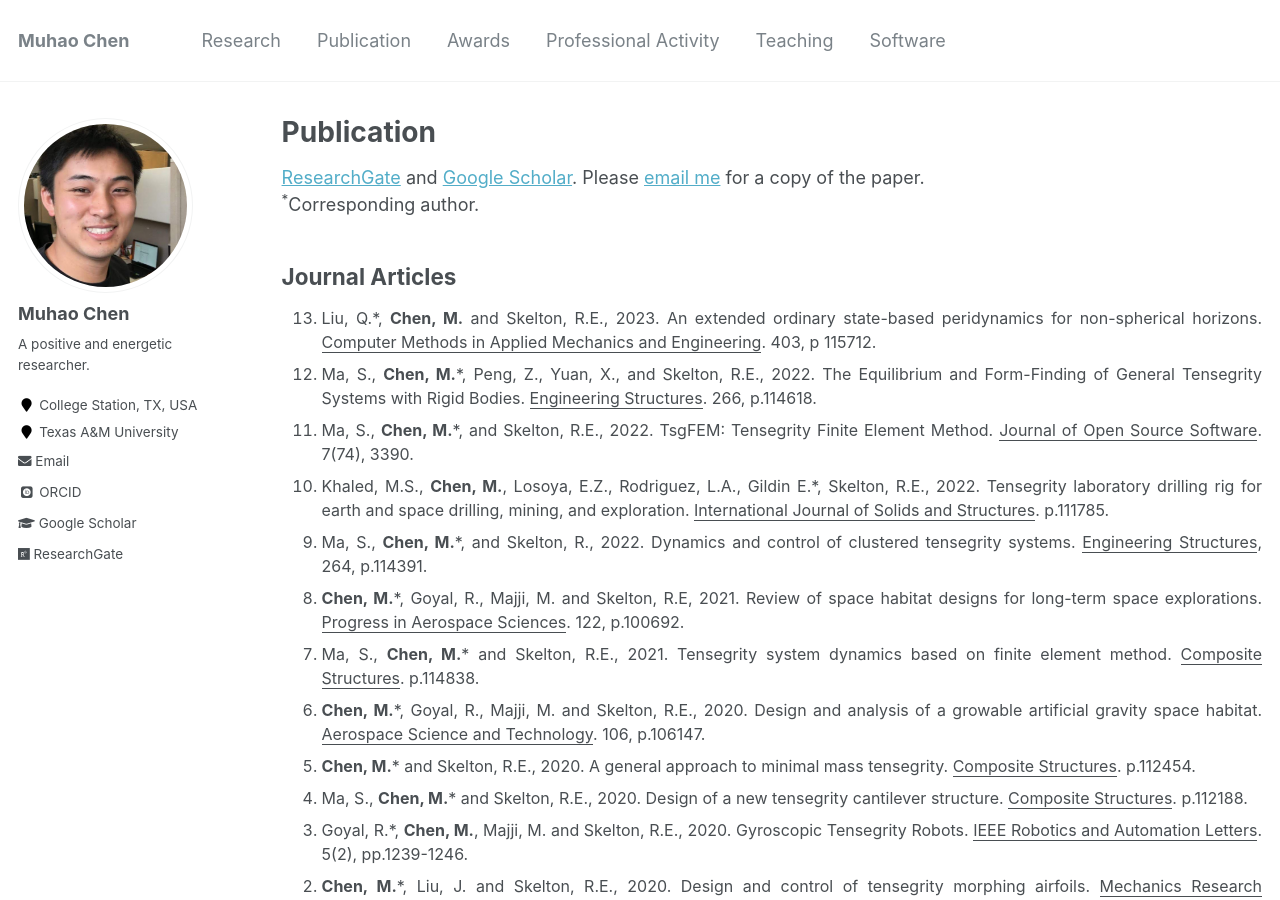
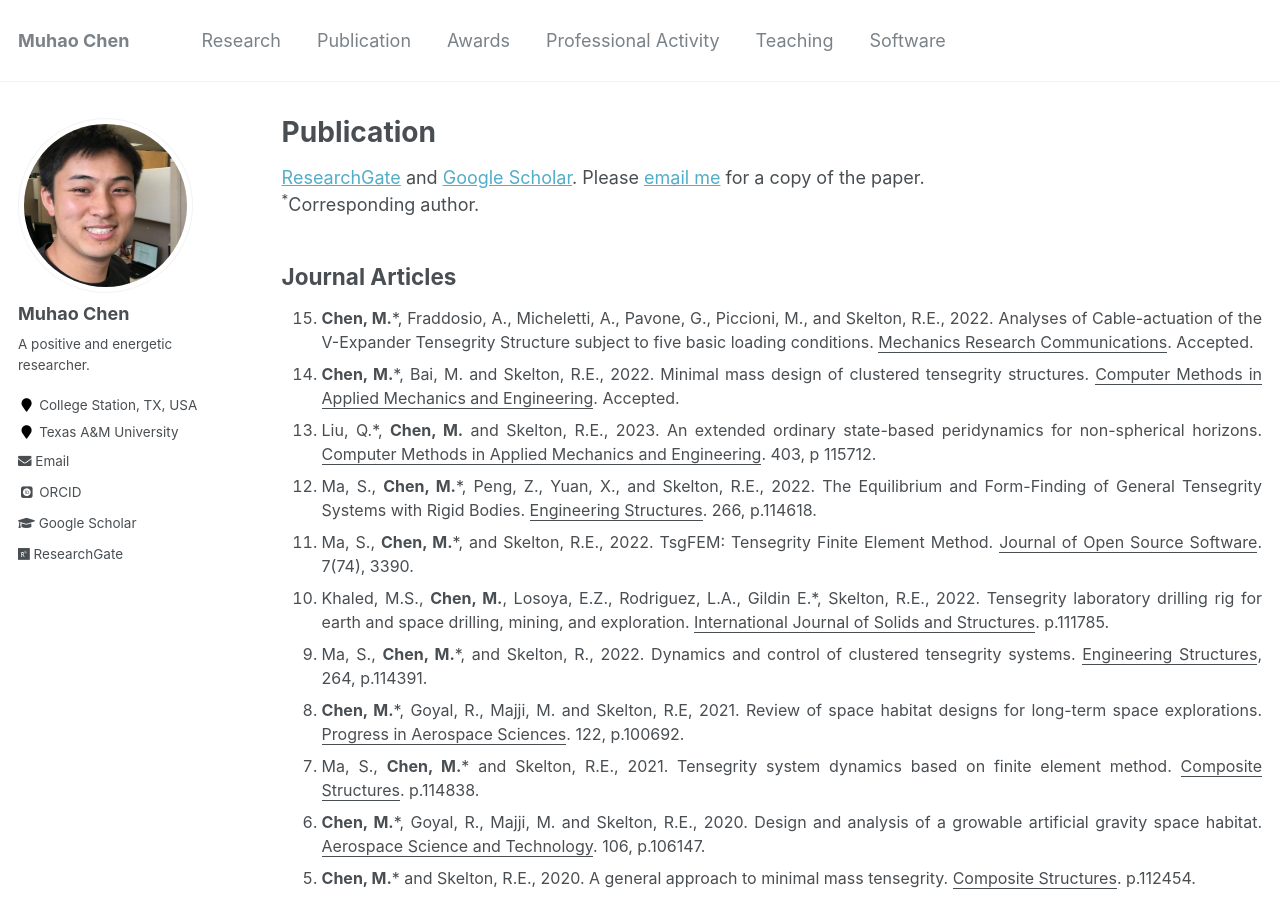
Before and after one commit to Muhao-Chen/muhao-chen.github.io, a Jekyll site: the page built from _pages/publication.md, in a window 1280 px wide and 900 px high. Built offline with Jekyll 4.4.1, drawn with Linux system fonts in a browser that asks for light colours; some web fonts are replaced; some of the changed text lies outside the part shown.

Commit message:
Update publication.md

```diff
--- a/_pages/publication.md
+++ b/_pages/publication.md
@@ -16,6 +16,8 @@ toc: true
 ## Journal Articles
 <font size=3>
 <ol reversed>
+<li> <strong>Chen, M.</strong>*, Fraddosio, A., Micheletti, A., Pavone, G., Piccioni, M., and Skelton, R.E., 2022. Analyses of Cable-actuation of the V-Expander Tensegrity Structure subject to five basic loading conditions. <u>Mechanics Research Communications</u>. Accepted. </li>
+<li> <strong>Chen, M.</strong>*, Bai, M. and Skelton, R.E., 2022. Minimal mass design of clustered tensegrity structures. <u>Computer Methods in Applied Mechanics and Engineering</u>. Accepted. </li>
 <li> Liu, Q.*, <strong>Chen, M.</strong> and Skelton, R.E., 2023. An extended ordinary state-based peridynamics for non-spherical horizons. <u>Computer Methods in Applied Mechanics and Engineering</u>. 403, p 115712.  </li>
 <li> Ma, S., <strong>Chen, M.</strong>*, Peng, Z., Yuan, X., and Skelton, R.E., 2022. The Equilibrium and Form-Finding of General Tensegrity Systems with Rigid Bodies. <u>Engineering Structures</u>. 266, p.114618.  </li>
 <li> Ma, S., <strong>Chen, M.</strong>*, and Skelton, R.E., 2022. TsgFEM: Tensegrity Finite Element Method. <u>Journal of Open Source Software</u>. 7(74), 3390.   </li>
```
Also changed, not shown: other parts of _pages/publication.md (+0 -2 lines).
